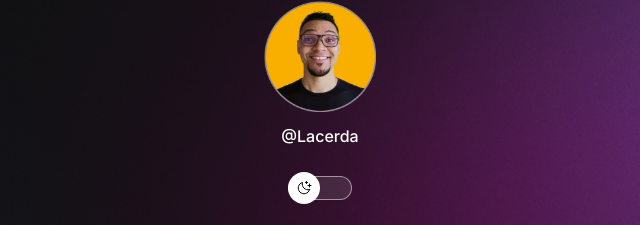
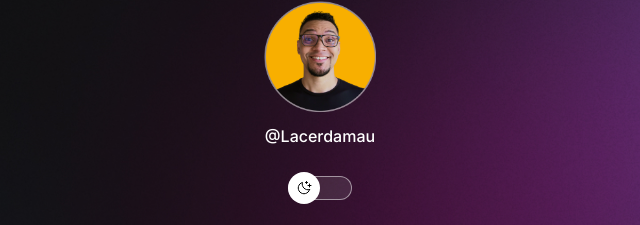
Before and after one commit to Lacerdamau/Projeto-portfolio, a plain HTML site: page ProgramacaoWeb/index.html in a window 1280 px wide. Shown: the part 79-304 px from the top of the page, 320-960 px from the left. Drawn offline with nearby package versions, Linux system fonts and the light colour scheme.

Commit message:
name change

```diff
--- a/ProgramacaoWeb/index.html
+++ b/ProgramacaoWeb/index.html
@@ -14,7 +14,7 @@
 
             <div id="profile">
                 <img src="./assets/avatar.png" alt="Foto de um rapaz de óculos, barba e camisa preto com um fundo laranja">
-                <p>@Lacerda</p>
+                <p>@Lacerdamau</p>
             </div>
 
             <div id="switch" onclick="toggleMode()">
```
